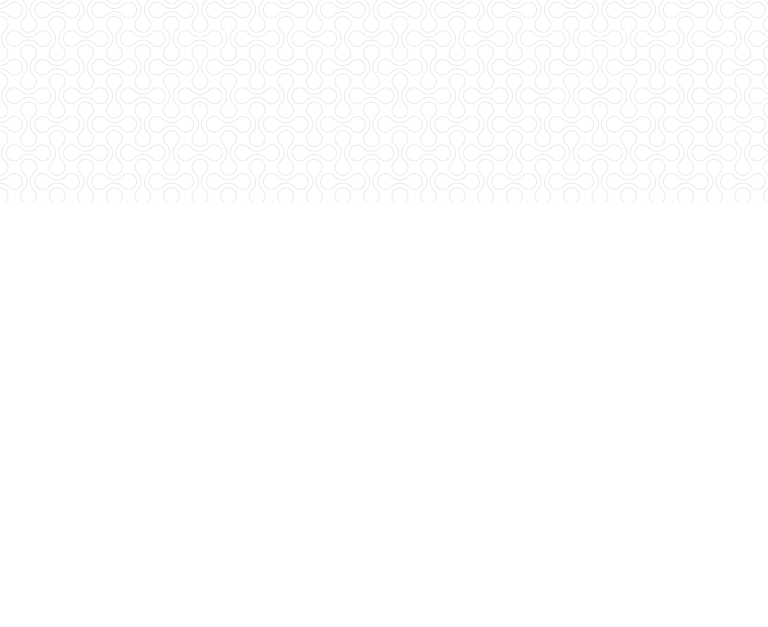
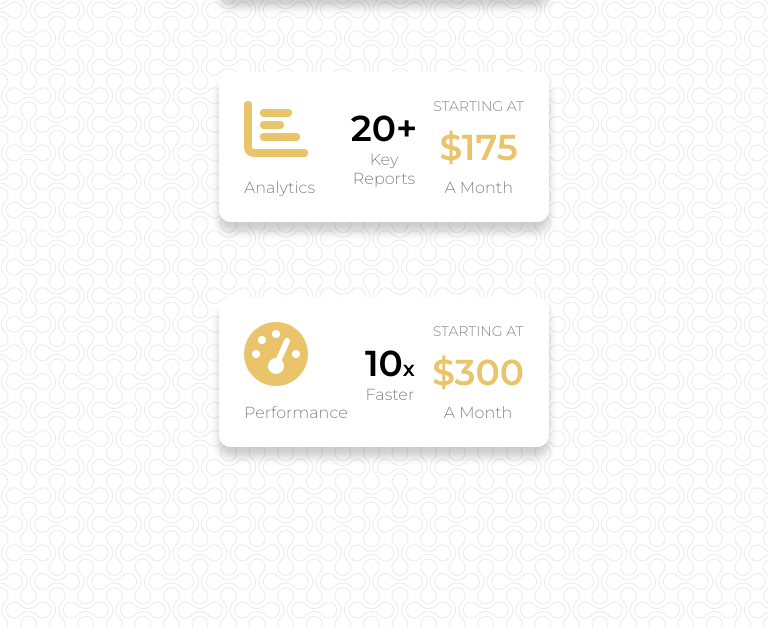
Before and after one commit to SeanBarker182/static-vague, a website: page src/index.html in a window 768 px wide. Shown: the part 690-1317 px from the top of the page. Before the commit the page ends 892 px from the top, so only its background shows below. Drawn offline with nearby package versions, Linux system fonts and the light colour scheme; files that its build step writes are made by us from their sources; files whose address does not match are found by name.

Commit message:
Adds the card section

```diff
--- a/src/index.html
+++ b/src/index.html
@@ -9,6 +9,10 @@
 			href="https://fonts.googleapis.com/css2?family=Montserrat:wght@100;300;400;500;600&display=swap"
 			rel="stylesheet"
 		/>
+		<script
+			src="https://kit.fontawesome.com/c22a14f674.js"
+			crossorigin="anonymous"
+		></script>
 	</head>
 	<body>
 		<header>
@@ -29,17 +33,72 @@
 					</ul>
 				</nav>
 				<div class="cta-section">
-					<h1>Unleash the power of <span class="cta-vague">Vague</span></h1>
+					<h1>
+						Unleash the power&nbsp;of&nbsp;<span class="cta-vague">Vague</span>
+					</h1>
 					<p>
 						Enterprise solutions that allow your people to focus on what matters
-						the most.
+						the&nbsp;most.
 					</p>
 					<button class="btn-pill">Learn More</button>
 				</div>
 			</div>
 		</header>
-		<section class="services-section">
-			<div class="services-cards"></div>
+		<section class="services-cards-section">
+			<div class="container">
+				<div class="services-cards">
+					<article class="services-card">
+						<div class="card-title">
+							<i class="fas fa-database card-icon"></i>
+							<p class="service-type">Data Management</p>
+						</div>
+						<div class="card-offering">
+							<h2>Unlimited</h2>
+							<p class="offering-caption">Records</p>
+						</div>
+						<hr />
+						<div class="card-pricing">
+							<p class="starting-at">STARTING AT</p>
+							<h3>$250</h3>
+							<p class="a-month">A Month</p>
+						</div>
+					</article>
+
+					<article class="services-card">
+						<div class="card-title">
+							<i class="fas fa-chart-bar card-icon"></i>
+							<p class="service-type">Analytics</p>
+						</div>
+						<div class="card-offering">
+							<h2>20+</h2>
+							<p class="offering-caption">Key Reports</p>
+						</div>
+						<hr />
+						<div class="card-pricing">
+							<p class="starting-at">STARTING AT</p>
+							<h3>$175</h3>
+							<p class="a-month">A Month</p>
+						</div>
+					</article>
+
+					<article class="services-card">
+						<div class="card-title">
+							<i class="fas fa-tachometer-alt card-icon"></i>
+							<p class="service-type">Performance</p>
+						</div>
+						<div class="card-offering">
+							<h2>10<span class="times">x</span></h2>
+							<p class="offering-caption">Faster</p>
+						</div>
+						<hr />
+						<div class="card-pricing">
+							<p class="starting-at">STARTING AT</p>
+							<h3>$300</h3>
+							<p class="a-month">A Month</p>
+						</div>
+					</article>
+				</div>
+			</div>
 		</section>
 		<script src="./build/scripts/script.js"></script>
 	</body>
--- a/src/styles/_header/_nav.scss
+++ b/src/styles/_header/_nav.scss
@@ -52,8 +52,8 @@
 		width: 100vw;
 		left: 0;
 		top: -1200px;
-		height: calc(100vh - 150px);
-		padding-top: 150px;
+		height: 100vh;
+		padding-top: 100px;
 		transition: all 1s ease;
 		opacity: 0;
 
--- a/src/styles/_services/_cards.scss
+++ b/src/styles/_services/_cards.scss
@@ -1,6 +1,164 @@
-.services-cards {
+@import '../swatch';
+
+.services-cards-section {
 	background: #000
 		url('https://seanbarker182.github.io/static-vague/images/double-bubble-outline.png')
 		repeat;
-	height: 300px;
 }
+
+.services-cards {
+	display: flex;
+	justify-content: space-between;
+}
+
+.services-card {
+	width: 205px;
+	border-radius: 12px;
+	padding: 28px 55px;
+	margin-top: -55px;
+	margin-bottom: 100px;
+	text-align: center;
+	box-shadow: 0 10px 10px rgba(0, 0, 0, 0.2);
+	background-color: #ffffff;
+
+	p {
+		color: $vague-gray;
+		font-size: 16px;
+		font-weight: 300;
+	}
+
+	hr {
+		margin: 0 -50px;
+		border: 1px solid $vague-almost-white;
+	}
+}
+
+.card-title {
+	.card-icon {
+		color: $vague-yellow;
+		font-size: 64px;
+	}
+	.service-type {
+		margin-top: 20px;
+	}
+}
+
+.card-offering {
+	h2 {
+		font-size: 36px;
+		font-weight: 600;
+		margin-top: 35px;
+	}
+	.offering-caption {
+		margin-bottom: 40px;
+	}
+	.times {
+		font-size: 21px;
+	}
+}
+
+.card-pricing {
+	.starting-at {
+		margin-top: 18px;
+		font-size: 14px;
+	}
+	h3 {
+		color: $vague-yellow;
+		font-size: 36px;
+		font-weight: 600;
+		margin: 5px 0;
+	}
+}
+
+@media only screen and (min-width: 768px) and (max-width: 1026px) {
+	.services-cards {
+		flex-direction: column;
+		justify-content: space-between;
+		padding-bottom: 80px;
+	}
+	article:first-of-type {
+		margin-top: -55px;
+	}
+	.services-card {
+		width: 643px;
+		padding: 25px;
+		margin-bottom: 40px;
+		margin-top: 0;
+		text-align: center;
+		display: grid;
+		grid-template-columns: repeat(3, 1fr);
+
+		p {
+			color: $vague-gray;
+			font-size: 16px;
+			font-weight: 300;
+		}
+		hr {
+			display: none;
+		}
+	}
+
+	.card-title {
+		display: flex;
+		flex-direction: column;
+		justify-content: space-between;
+		height: 100px;
+		text-align: left;
+
+		.card-icon {
+			color: $vague-yellow;
+			font-size: 64px;
+		}
+		.service-type {
+			margin-top: 0;
+		}
+	}
+
+	.card-offering {
+		display: flex;
+		flex-direction: column;
+		justify-content: center;
+
+		h2 {
+			font-size: 36px;
+			font-weight: 600;
+			margin-top: 0;
+		}
+		.times {
+			font-size: 21px;
+		}
+		.offering-caption {
+			margin-bottom: 0;
+		}
+	}
+
+	.card-pricing {
+		display: flex;
+		flex-direction: column;
+		justify-content: space-between;
+		margin-left: auto;
+
+		.starting-at {
+			margin-top: 0;
+			font-size: 14px;
+		}
+		h3 {
+			color: $vague-yellow;
+			font-size: 36px;
+			font-weight: 600;
+			margin: 0;
+		}
+	}
+}
+
+@media only screen and (max-width: 768px) {
+	.services-cards {
+		flex-direction: column;
+		justify-content: center;
+	}
+
+	.services-card {
+		width: 280px;
+		margin: -25px auto 100px auto;
+	}
+}
--- a/src/styles/main.scss
+++ b/src/styles/main.scss
@@ -1,3 +1,4 @@
+@import './swatch';
 @import './_components/base';
 @import './_header/base';
 @import './_services/base';
@@ -10,6 +11,7 @@
 html {
 	font-family: 'Montserrat', sans-serif;
 	overflow-x: hidden;
+	background: $vague-almost-white;
 }
 
 .scroll-lock {
```
Also changed, not shown: index.html (+59 -2 lines), build/styles/main.css.
